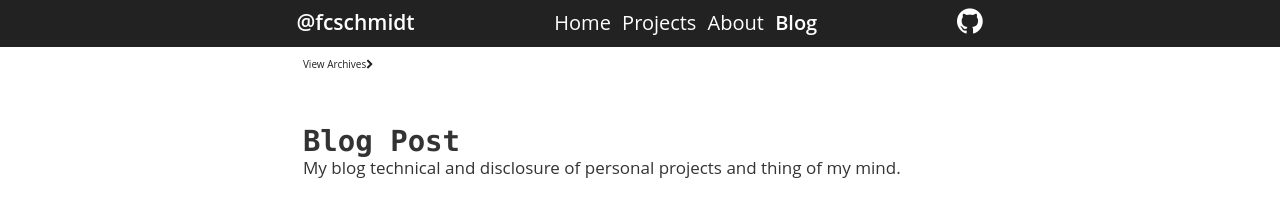
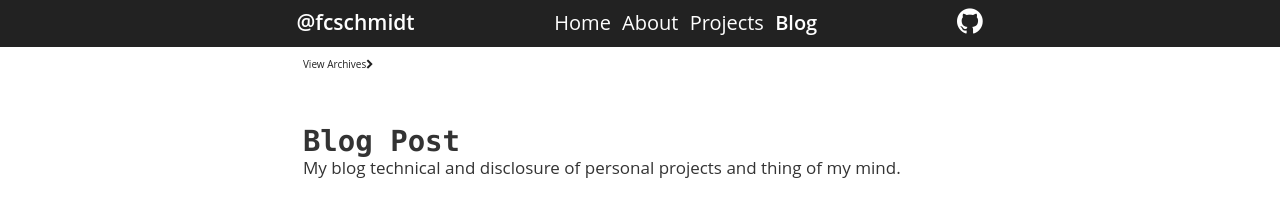
Before and after one commit to fcschmidt/fcschmidt.github.io, a Jekyll site: the page built from pages/blog.html, in a window 1280 px wide. Shown: the top 203 px of the page. Built offline with Jekyll 4.4.1, drawn with Linux system fonts in a browser that asks for light colours.

Commit message:
Relocate URIs

```diff
--- a/_includes/header.html
+++ b/_includes/header.html
@@ -8,9 +8,9 @@
         <a class="github-icon" href="{{ link.github }}{{ author.github }}" target="_blank"><i class="fa fa-github"></i></a>
         <ul class="menu-items">
             <li class="{% if page.title contains 'Home' %}active{% endif %}"><a href="/">home</a></li>
+            <li class="{% if page.title contains 'About'%}active{% endif %}"><a href="/about/">about</a></li>
             <li><a href="{{ site.social.github }}{{ author.github }}">projects</a></li>
             <!--<li class="{% if page.url contains 'projects'%}active{% endif %}"><a href="/projects/">projects</a></li>-->
-            <li class="{% if page.title contains 'About'%}active{% endif %}"><a href="/about/">about</a></li>
             <li class="{% if page.title contains 'Blog'%}active{% endif %}"><a href="/blog/">blog</a></li>
             <!--<li class="{% if page.url contains 'research'%}active{% endif %}"><a href="/research/">research</a></li>-->
         </ul>
```
